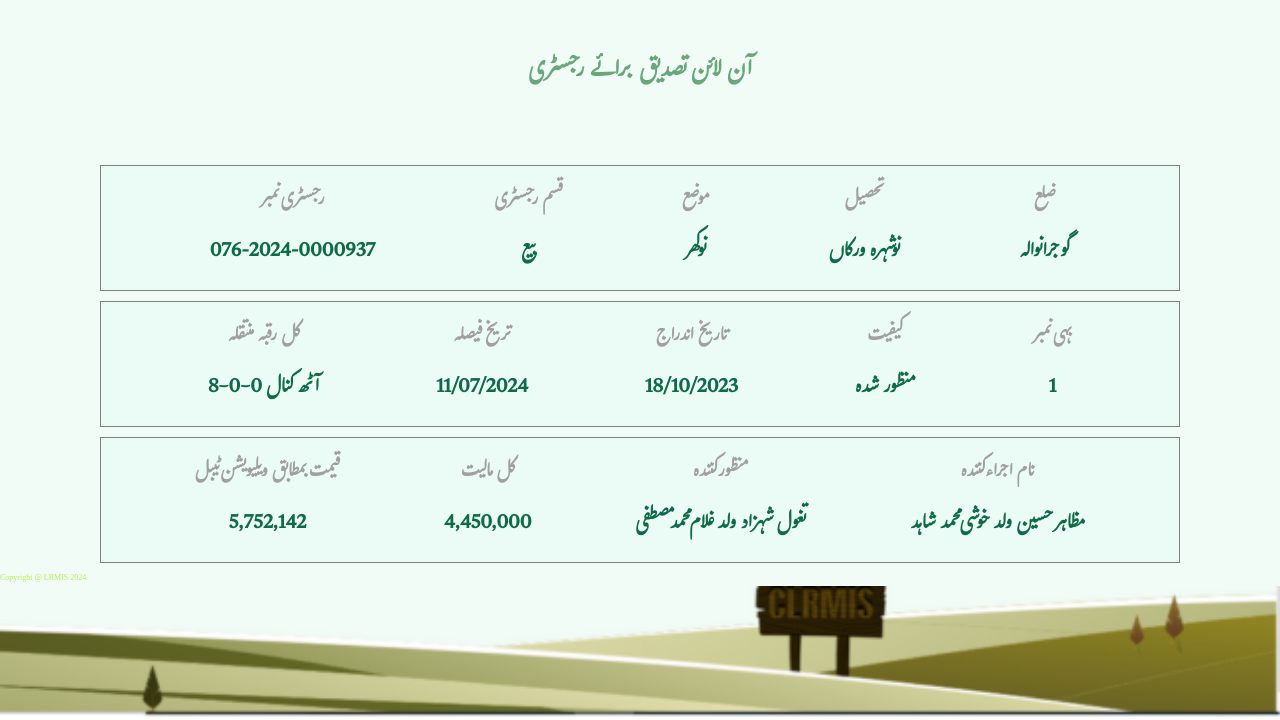
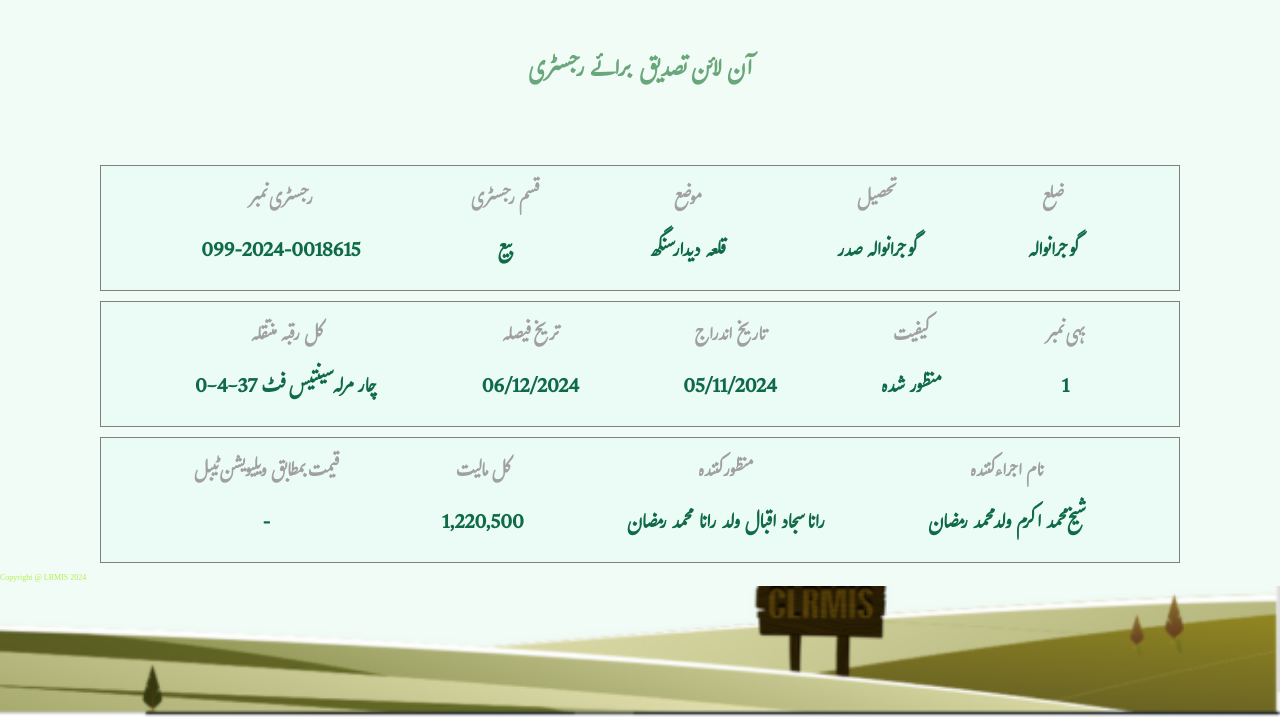
Before and after one commit to punjabzameen/Punjab25, a plain HTML site: page index.html in a window 1280 px wide. Shown: the part 80-800 px from the top of the page. Drawn offline with Linux system fonts and the light colour scheme.

Commit message:
Update index.html

```diff
--- a/index.html
+++ b/index.html
@@ -32,7 +32,7 @@
             <div class="item text1">
                 <h3>رجسٹری نمبر
                 </h3>
-                <p>076-2024-0000937
+                <p>099-2024-0018615
                 </p>
             </div>
             <div class="item text2"><h3>قسم رجسٹری
@@ -42,13 +42,13 @@
             <div class="item text3">
                 <h3>موضع
                 </h3>
-                <p>نوکھر
+                <p>قلعہ دیدار سنگھ
                 </p>
             </div>
             <div class="item text4">
                 <h3>تحصیل
                 </h3>
-                <p>نوشہرہ ورکاں
+                <p>گوجرانوالہ صدر
                 </p>
             </div>
             <div class="item text5">
@@ -63,18 +63,18 @@
             <div class="item text1">
                 <h3>کل رقبہ منتقلہ
                 </h3>
-                <p>8-0-0 آٹھ کنال
+                <p>0-4-37 چار مرلہ سینتیس فٹ
                 </p>
             </div>
             <div class="item text2"><h3>تریخ فیصلہ
 
             </h3>
-            <p>11/07/2024
+            <p>06/12/2024
             </p></div>
             <div class="item text3">
                 <h3>تاریخ اندراج
                 </h3>
-                <p>18/10/2023
+                <p>05/11/2024
                 </p>
             </div>
             <div class="item text4">
@@ -95,23 +95,23 @@
             <div class="item text1">
                 <h3>قیمت بمطابق ویلیویشن ٹیبل
                 </h3>
-                <p>5,752,142
+                <p>-
                 </p>
             </div>
             <div class="item text2"><h3>کل مالیت
             </h3>
-            <p>4,450,000
+            <p>1,220,500
             </p></div>
             <div class="item text3">
                 <h3>منظور کنندہ
                 </h3>
-                <p>تغول شہزاد ولد غلام محمد مصطفی
+                <p>رانا سجاد اقبال ولد رانا محمد رمضان
                 </p>
             </div>
             <div class="item text4">
                 <h3>نام اجراء کنندہ
                 </h3>
-                <p>مظاہر حسین ولد خوشی محمد شاہد
+                <p>شیخ محمد اکرم ولد محمد رمضان
                 </p>
             </div>
 
```
